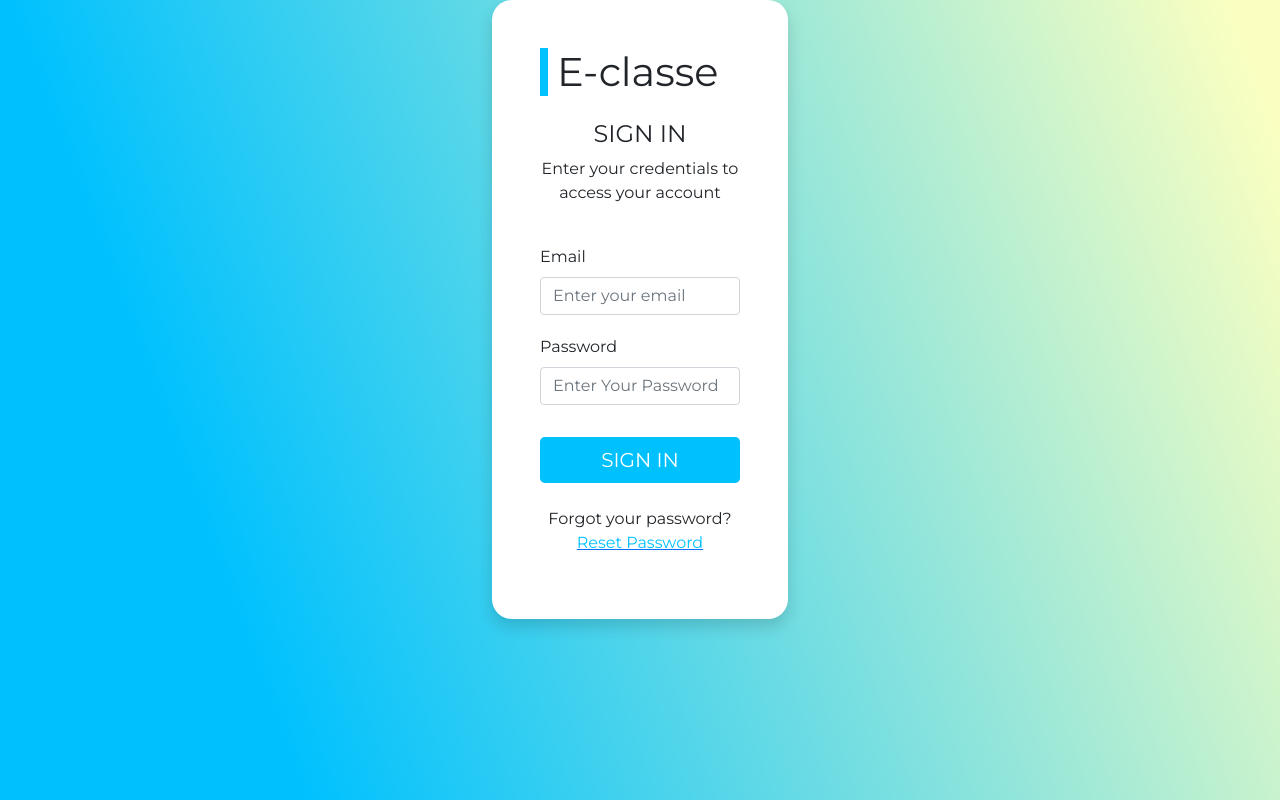
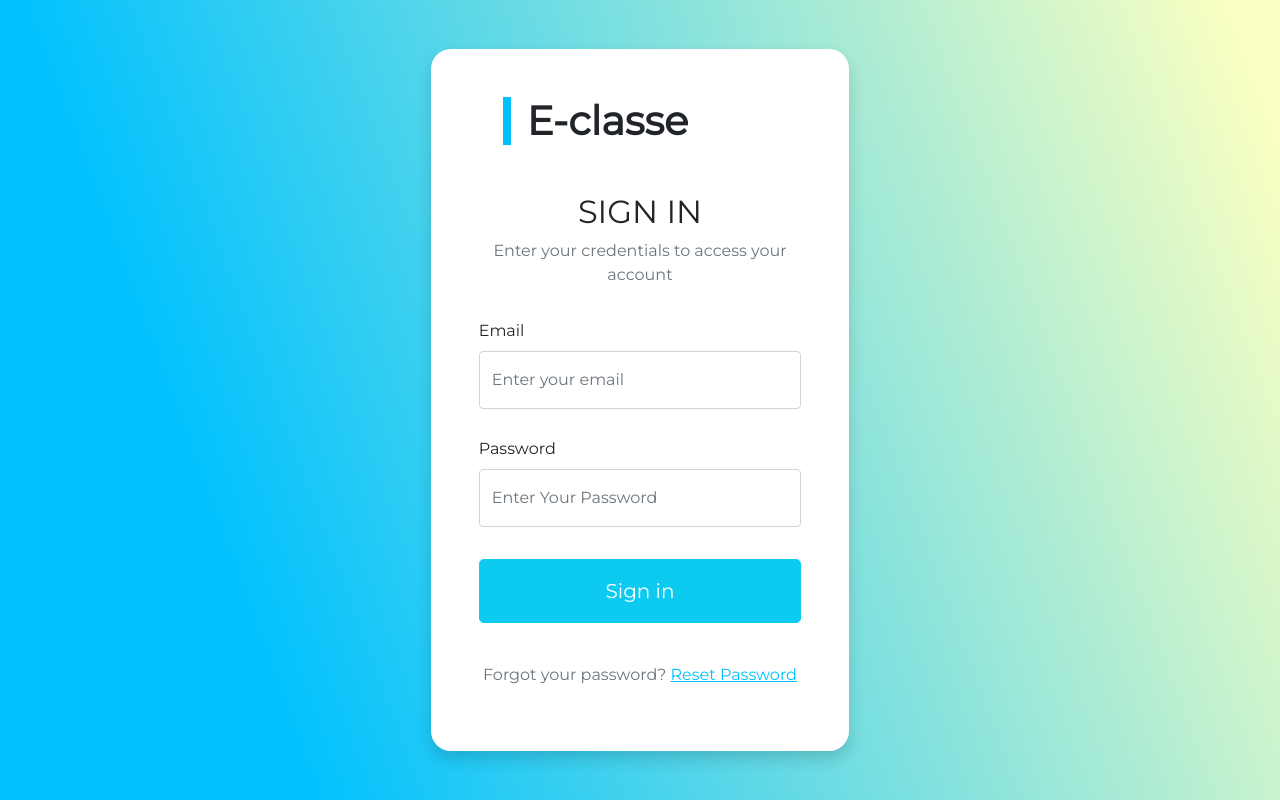
Before and after one commit to NoureddineMa/E-LEARNING-APPLICATION-V1.0, a plain HTML site: page index.html in a window 1280 px wide. Drawn offline with Linux system fonts and the light colour scheme.

Commit message:
L'intégration Du Page de Login

```diff
--- a/assets/css/style.css
+++ b/assets/css/style.css
@@ -1,22 +1,13 @@
 body {
   background: linear-gradient(69.66deg, #00c1fe 19.39%, #faffc1 96.69%);
-  width: 100%;
-  height: 100vh;
   font-family: "Montserrat", sans-serif;
 }
-
 .form-container h1 {
   border-left: 8px solid #00c1fe;
-  padding-left: 9px;
-}
-
-.btnn {
-  background-color: #00c1fe;
-  border: none;
-}
-.reset {
-  color: #00c1fe;
 }
 .rounded {
   border-radius: 1.25rem !important;
 }
+.lien {
+  color: #00c1fe;
+}
--- a/index.html
+++ b/index.html
@@ -22,45 +22,51 @@
   </head>
   <!-- start body  -->
   <body>
-    <section class="container-fluid">
-      <section class="row d-flex justify-content-center">
-        <section class="col-sm-3">
-          <form class="form-container px-5 py-5 rounded shadow bg-body">
-            <h1>E-classe</h1>
-            <h4 class="text-uppercase text-center mt-4">Sign In</h4>
-            <p class="text-center">
-              Enter your credentials to access your account
-            </p>
-            <div class="mb-3 mt-4 col-sm-3 w-100">
+    <section
+      class="container-fluid vh-100 d-flex justify-content-center align-items-center"
+    >
+      <section
+        class="rounded p-4 col-lg-4 col-md-6 col-sm-7 bg-white shadow px-5 py-5"
+      >
+        <section class="row">
+          <form class="form-container">
+            <h1 class="ps-3 ms-4 fw-bolder">E-classe</h1>
+            <div class="text-center mt-5">
+              <h2 class="text-uppercase">Sign In</h2>
+              <p class="text-secondary">
+                Enter your credentials to access your account
+              </p>
+            </div>
+            <div class="mb-4">
               <label for="InputEmail1" class="form-label mt-3">Email</label>
               <input
                 type="email"
-                class="form-control shadow-none"
+                class="form-control py-3"
                 placeholder="Enter your email"
                 id="InputEmail1"
                 aria-describedby="emailHelp"
               />
             </div>
-            <div class="mb-3 col-sm-3 w-100">
+            <div class="mb-4">
               <label for="InputPassword1" class="form-label mt-1"
                 >Password</label
               >
               <input
                 type="password"
                 placeholder="Enter Your Password"
-                class="form-control shadow-none"
+                class="form-control py-3"
                 id="InputPassword1"
               />
             </div>
             <button
               type="submit"
-              class="btn btn-primary btnn col-xs-4 text-uppercase mt-3 w-100 btn-lg"
+              class="btn btn-info btn-lg w-100 text-white p-3 mt-2"
             >
               Sign in
             </button>
-            <p class="text-center mt-4">
+            <p class="text-center mt-4 pt-3 fs-6 text-muted">
               Forgot your password?
-              <a href="#"> <span class="reset"> Reset Password</span></a>
+              <a class="lien" href="#"> Reset Password</a>
             </p>
           </form>
         </section>
```
